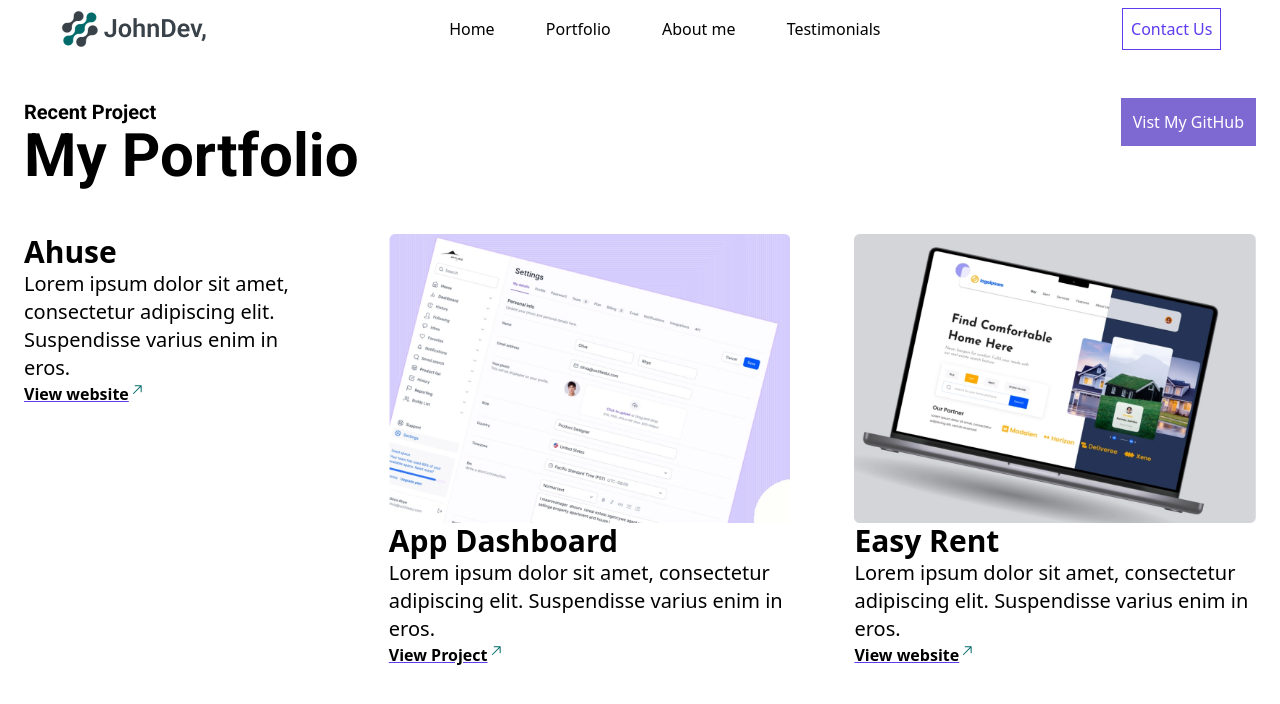
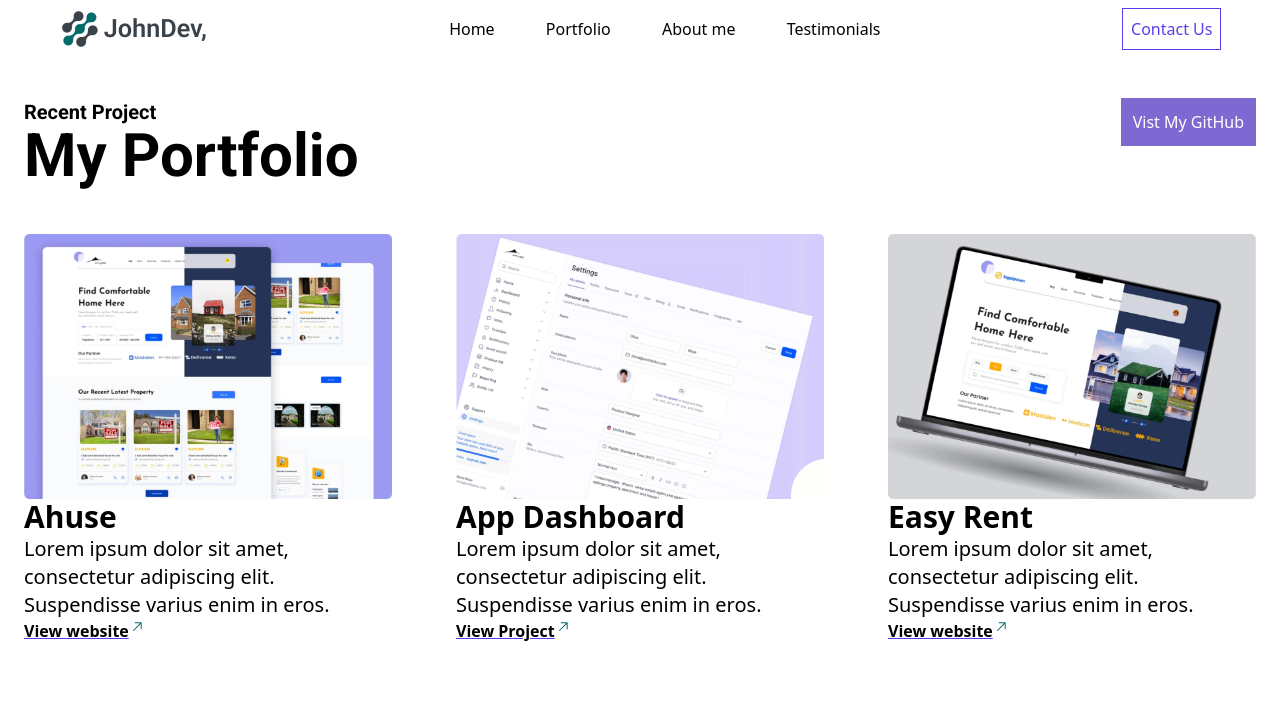
Before and after one commit to Bestway001/john-project, a React (Vite) app: page /Portfolio in a window 1280 px wide. Shown: the top 704 px of the page. Built offline with nearby package versions, Linux system fonts and the light colour scheme.

Commit message:
fix error

```diff
--- a/src/Pages/Portfolio.jsx
+++ b/src/Pages/Portfolio.jsx
@@ -1,5 +1,5 @@
 import React from "react";
-// import Ahuse from "../assets/Ahuse.png";
+import Ahuse from "../assets/Ahuse.png";
 import App from "../assets/imagee.png";
 import easy from "../assets/images1.png";
 import { GoArrowUpRight } from "react-icons/go";
@@ -22,7 +22,7 @@ const Portfolio = () => {
       </div>
       <div className=" md:flex md:gap-16 mt-12">
         <div className="">
-          {/* <img src={Ahuse} alt="" /> */}
+          <img src={Ahuse} alt="" />
           <h2 className="font-bold text-3xl">Ahuse</h2>
           <p className="text-xl	">
             Lorem ipsum dolor sit amet, consectetur adipiscing elit. Suspendisse
```
